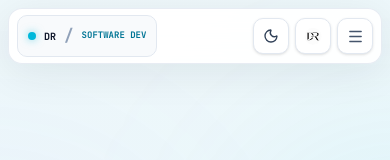
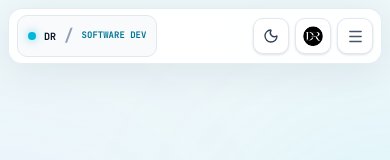
Before and after one commit to danielramirez611/daniel-portfolio, a Next.js app: page / in a window 390 px wide. Both pictures are taken after a click on the button 271 px from the left and 36 px from the top of the page. Shown: the top 160 px of the page. Built offline with nearby package versions, Linux system fonts and the light colour scheme.

Commit message:
perf: remove non-composited animations and improve LCP

```diff
--- a/src/app/layout.tsx
+++ b/src/app/layout.tsx
@@ -83,7 +83,7 @@ export const metadata: Metadata = {
   icons: {
     icon: [
       {
-        url: "/brand/marca-light.png",
+        url: "/brand/marca-dark.png",
 
         type: "image/png",
 
@@ -101,7 +101,7 @@ export const metadata: Metadata = {
 
     shortcut: "/brand/marca-dark.png",
 
-    apple: "/brand/marca-light.png",
+    apple: "/brand/marca-dark.png",
   },
 
   /* =======================================================
--- a/src/components/layout/site-header.tsx
+++ b/src/components/layout/site-header.tsx
@@ -193,7 +193,7 @@ export function SiteHeader() {
               ============================================= */}
 
               <Image
-                src="/brand/marca-light.png"
+                src="/brand/marca-dark.png"
                 alt=""
                 width={40}
                 height={40}
--- a/src/features/profile/presentation/components/hero-section.tsx
+++ b/src/features/profile/presentation/components/hero-section.tsx
@@ -309,6 +309,7 @@ export function HeroSection() {
               src="/daniel.webp"
               alt="Daniel Ramirez - Software Developer"
               fill
+              preload
               quality={65}
               decoding="async"
               className="object-cover object-center"
```
